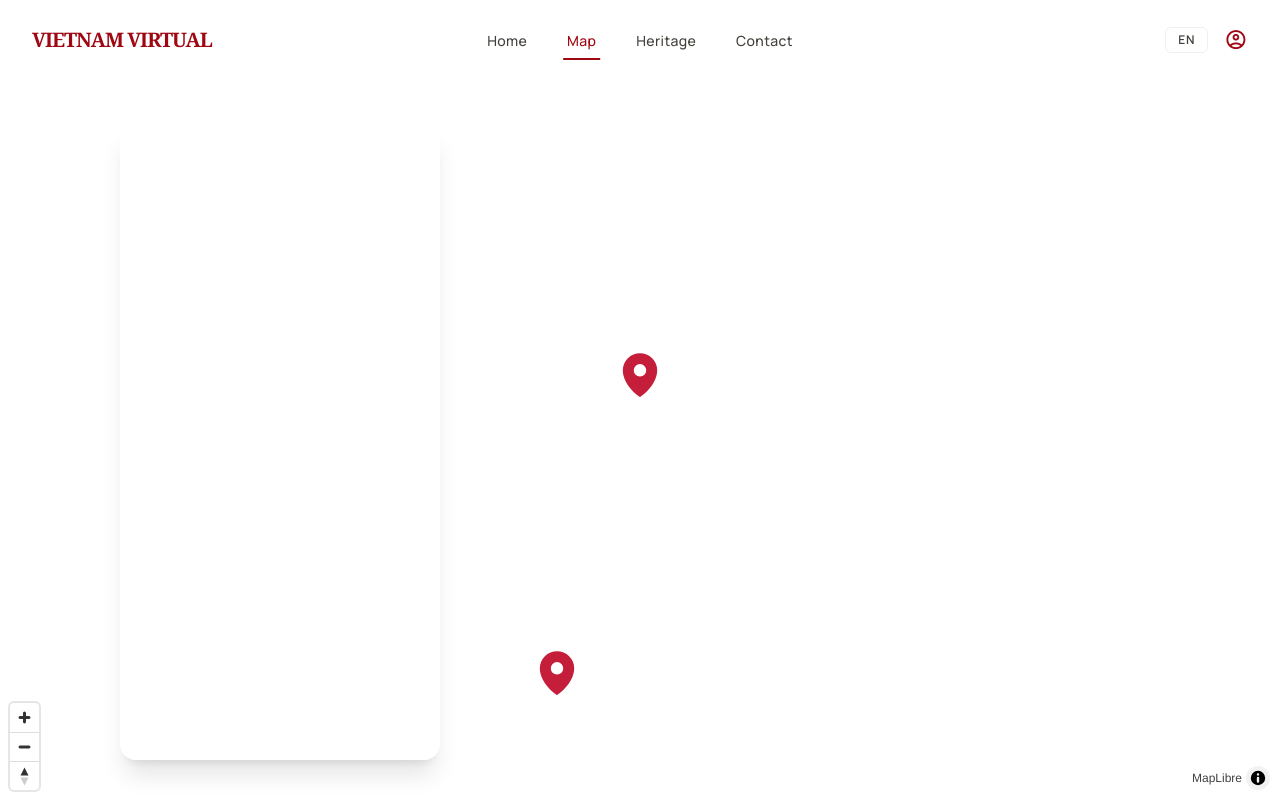
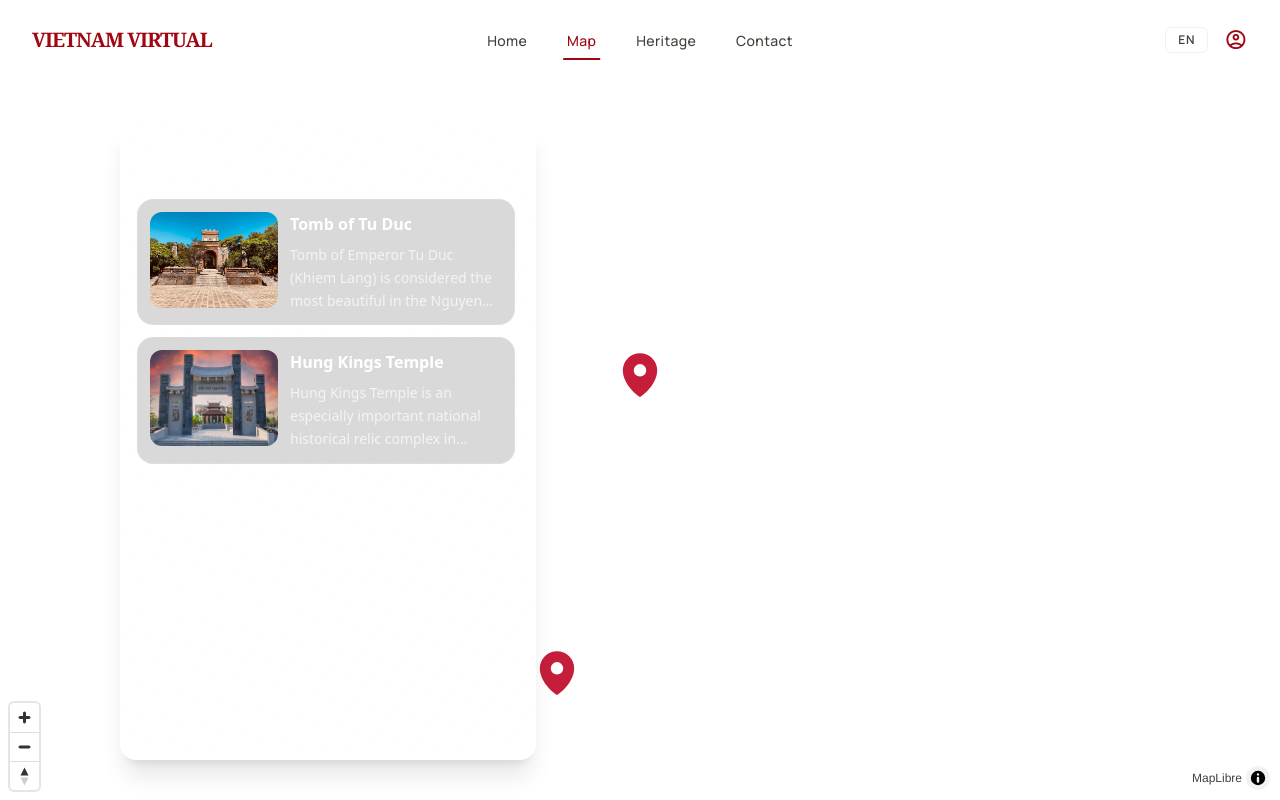
Before and after one commit to PhuongCaradoc209/thesis-project, a React (Vite) app: page /map in a window 1280 px wide. Shown: the top 800 px of the page. Built offline with nearby package versions, Linux system fonts and the light colour scheme; no server answers.

Commit message:
feat(map): add site search and teleport point panel

```diff
--- a/src/pages/map/index.tsx
+++ b/src/pages/map/index.tsx
@@ -1,14 +1,34 @@
+import { MagnifyingGlassIcon } from '@phosphor-icons/react';
 import { useMemo, useState } from 'react';
 import { useTranslation } from 'react-i18next';
 import TerrainMap from '../../components/map';
 import { MARKER_DATA } from '../../constants/markers';
 
+const normalizeSearchValue = (value: string) =>
+  value
+    .normalize('NFD')
+    .replace(/[\u0300-\u036f]/g, '')
+    .replace(/\u0111/g, 'd')
+    .replace(/\u0110/g, 'D')
+    .toLocaleLowerCase()
+    .trim();
+
 function MapPage() {
   const { t } = useTranslation();
   const [hoveredSiteId, setHoveredSiteId] = useState<string | null>(null);
   const [selectedSiteId, setSelectedSiteId] = useState<string | null>(null);
+  const [searchKeyword, setSearchKeyword] = useState('');
 
   const selectedSite = useMemo(() => MARKER_DATA.find((site) => site.id === selectedSiteId) ?? null, [selectedSiteId]);
+  const filteredSites = useMemo(() => {
+    const normalizedKeyword = normalizeSearchValue(searchKeyword);
+
+    if (!normalizedKeyword) {
+      return MARKER_DATA;
+    }
+
+    return MARKER_DATA.filter((site) => normalizeSearchValue(t(site.nameKey)).includes(normalizedKeyword));
+  }, [searchKeyword, t]);
 
   const closeOverlayFromMap = () => {
     setHoveredSiteId(null);
@@ -29,19 +49,53 @@ function MapPage() {
 
       <div className='pointer-events-none absolute top-30 left-30 z-10 h-[80%]'>
         <div
-          className='pointer-events-auto h-full w-80 rounded-2xl border border-white/20 bg-white/10 p-4 shadow-xl backdrop-blur-xl before:absolute before:inset-0 before:rounded-2xl before:bg-gradient-to-br before:from-white/40 before:to-transparent before:opacity-40'
+          className='pointer-events-auto relative h-full w-[26rem] overflow-hidden rounded-2xl border border-white/20 bg-white/10 p-4 shadow-xl backdrop-blur-xl before:absolute before:inset-0 before:rounded-2xl before:bg-gradient-to-br before:from-white/40 before:to-transparent before:opacity-40'
           onClick={(event) => event.stopPropagation()}>
-          {selectedSite && (
-            <div className='relative z-10 space-y-3'>
-              <img
-                src={selectedSite.thumbnail}
-                alt={t(selectedSite.nameKey)}
-                className='aspect-video w-full rounded-xl object-cover'
+          <div className='relative z-10 flex h-full flex-col gap-4'>
+            <div className='relative'>
+              <MagnifyingGlassIcon
+                size={18}
+                className='pointer-events-none absolute top-1/2 left-4 -translate-y-1/2 text-white/70'
               />
-              <h3 className='text-xl font-semibold text-white'>{t(selectedSite.nameKey)}</h3>
-              <p className='text-sm leading-relaxed text-gray-100'>{t(selectedSite.descriptionKey)}</p>
+              <input
+                value={searchKeyword}
+                onChange={(event) => setSearchKeyword(event.target.value)}
+                placeholder='Tim kiem dia diem...'
+                className='w-full rounded-xl border border-white/20 bg-white/10 py-3 pr-4 pl-11 text-sm text-white outline-none placeholder:text-white/60 focus:border-white/40'
+              />
             </div>
-          )}
+
+            <div className='flex-1 space-y-3 overflow-y-auto pr-1'>
+              {filteredSites.map((site) => {
+                const isActive = site.id === selectedSite?.id;
+
+                return (
+                  <button
+                    key={site.id}
+                    type='button'
+                    onClick={() => setSelectedSiteId(site.id)}
+                    className={`flex w-full items-start gap-3 rounded-2xl border p-3 text-left transition ${
+                      isActive
+                        ? 'border-white/40 bg-white/20 shadow-lg'
+                        : 'border-white/10 bg-black/15 hover:border-white/30 hover:bg-white/12'
+                    }`}>
+                    <img src={site.thumbnail} alt={t(site.nameKey)} className='h-24 w-32 rounded-xl object-cover' />
+
+                    <div className='min-w-0 space-y-2'>
+                      <h3 className='line-clamp-2 text-base font-semibold text-white'>{t(site.nameKey)}</h3>
+                      <p className='line-clamp-3 text-sm leading-relaxed text-gray-100'>{t(site.descriptionKey)}</p>
+                    </div>
+                  </button>
+                );
+              })}
+
+              {filteredSites.length === 0 && (
+                <div className='rounded-2xl border border-white/10 bg-black/15 p-4 text-sm text-white/80'>
+                  Khong tim thay dia diem phu hop.
+                </div>
+              )}
+            </div>
+          </div>
         </div>
       </div>
     </div>
```
